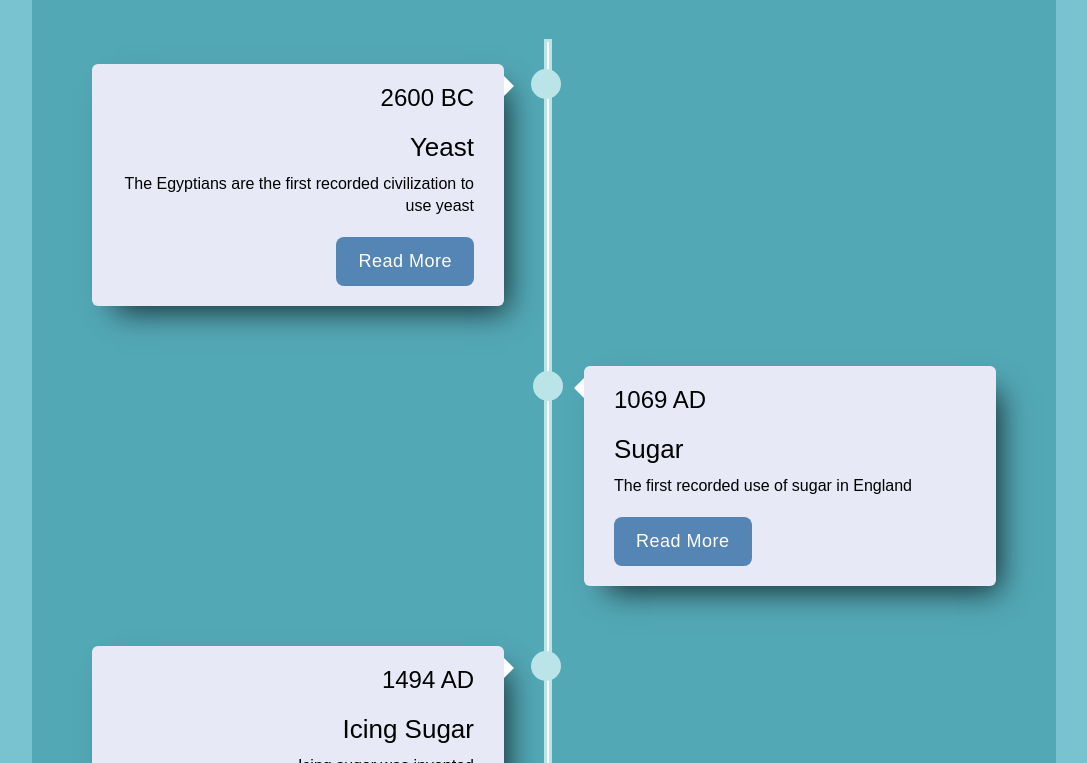
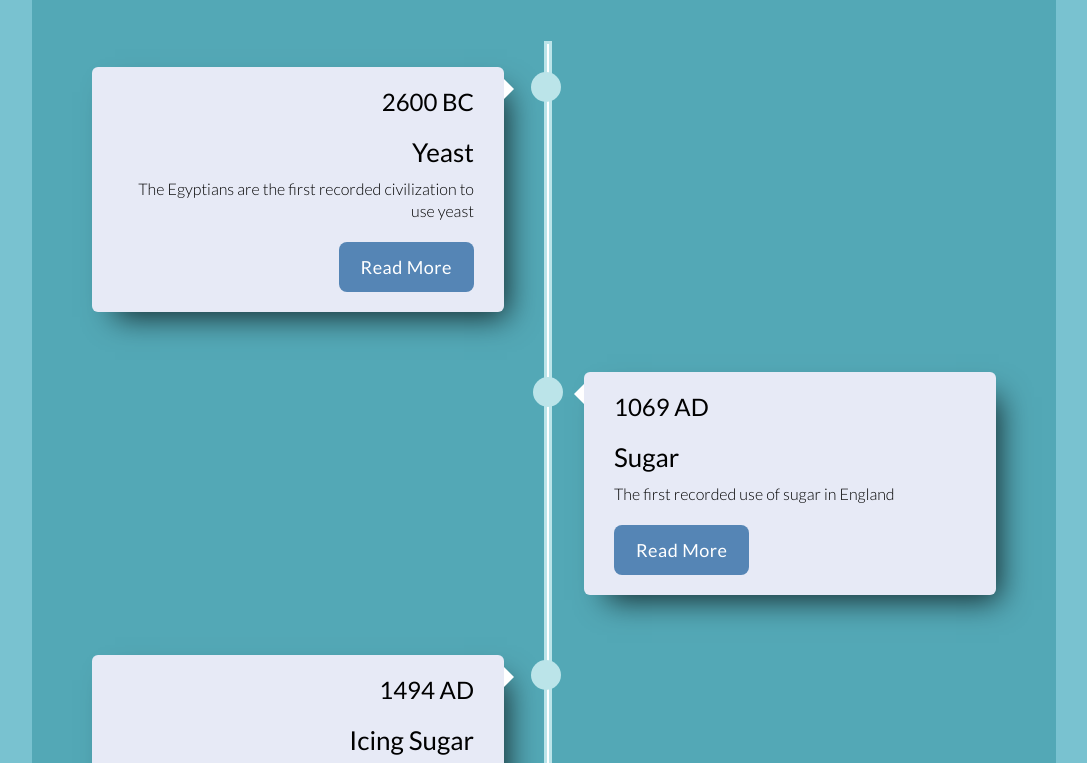
Before and after one commit to black-codher-bootcamp-2022-daly/unit-03-javascript-assessment-daly-group-a, a website with bundled scripts: page index.html in a window 1280 px wide. Shown: the part 240-1003 px from the top of the page, without its empty margins (96-1183 px from the left). Built offline with nearby package versions, Linux system fonts and the light colour scheme.

Commit message:
added some font

```diff
--- a/css/main.css
+++ b/css/main.css
@@ -1,3 +1,6 @@
+/*Lato font*/
+@import url("https://fonts.googleapis.com/css2?family=Lato:ital,wght@0,100;0,300;0,400;0,700;0,900;1,100;1,300;1,400;1,700;1,900&display=swap");
+
 :root {
   --time-color: #53a8b6;
   --button-color: #5585b5;
@@ -17,12 +20,14 @@ body {
   font-family: var(--font);
   display: flex;
   justify-content: center;
+  font-family: 'lato';
 }
 
 .timeline-items {
   padding-top: 40px;
   width: 100%;
   position: relative;
+  font-family: 'lato';
 }
 
 .timeline {
@@ -41,12 +46,14 @@ body {
   color: #ffffff;
   padding: 20px 5px 20px 5px;
   margin-bottom: 20px;
+  font-family: 'lato';
 }
 
 .timeline-item {
   position: relative;
   width: 50%;
   padding: 10px 40px;
+  font-family: 'lato';
   /*background-color:pink;*/
 }
 
@@ -67,6 +74,7 @@ body {
   margin-bottom: 40px;
   width: 50%;
   position: relative;
+  font-family: 'lato';
 }
 
 .timeline-items:last-child {
@@ -134,6 +142,7 @@ body {
   /*color: #eaa023;*/
   margin: 6px 0 15px;
   padding-bottom: 50px;
+  font-family: 'lato';
 }
 
 /* outside decor of timeline items */
@@ -145,6 +154,7 @@ body {
   border-radius: 6px;
   transform:translateX(400%);
   transition: transform 0.4s ease;
+  font-family: 'lato';
   box-shadow: 13px 15px 29px -10px rgba(0, 0, 0, 0.75);
 }
 
@@ -154,6 +164,7 @@ body {
   text-transform: capitalize;
   font-weight: 500;
   padding-top: 20px;
+  font-family: 'lato';
 }
 
 .info p {
@@ -162,6 +173,7 @@ body {
   font-weight: 300;
   line-height: 22px;
   padding-bottom: 15px;
+  font-family: 'lato';
 }
 
 #showButton {
@@ -174,6 +186,7 @@ body {
   border-radius: 8px;
   letter-spacing: 0.5px;
   margin-top: 5px;
+  font-family: 'lato';
 }
 
 /* scroll animation */
@@ -211,16 +224,19 @@ body {
 
   #modal-title {
     padding: 20px
+
   }
 
   #modal-image {
     width: 65%;
     margin: 10px 0 30px;
+    font-family: 'lato';
   }
 
 #modal-date {
     color: black;
     font-size: 20px;
+    font-family: 'lato';
   }
 
   #modal-full-description {
@@ -228,6 +244,7 @@ body {
     font-size: 16px;
     font-weight: 500px;
     padding: 20px;
+    font-family: 'lato';
   }
 
 
@@ -243,6 +260,7 @@ body {
     letter-spacing:1px;
     transition: .4s;
     border: none;
+    font-family: 'lato';
   }
 
   .multi-close:hover{
@@ -259,9 +277,11 @@ body {
     opacity: 1;
     transform: scale(1);
     pointer-events: visible;
+    font-family: 'lato';
   }
 
 /* for module breakground when clicked */
 .blur {
   filter: blur(5px);
+
 }
```
